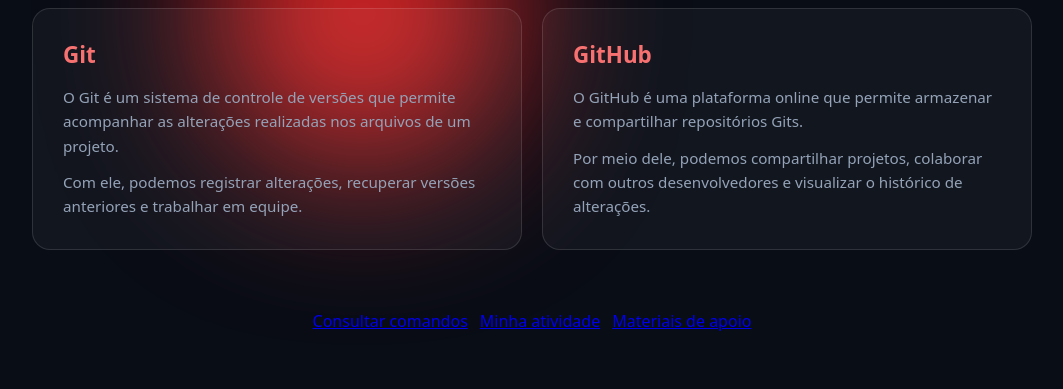
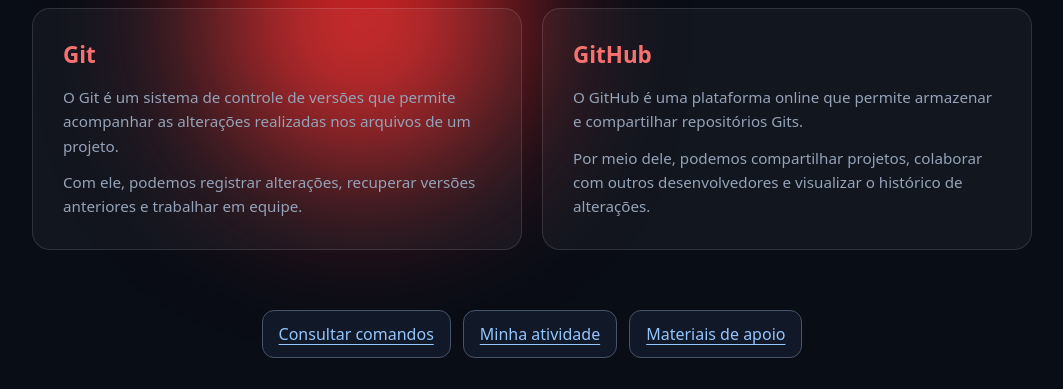
Before and after one commit to Bella11022011/Isabella_pa, a plain HTML site: page index.html in a window 1280 px wide. Shown: the part 517-906 px from the top of the page, without its empty margins (108-1171 px from the left). Drawn offline with Linux system fonts and the light colour scheme.

Commit message:
fiz alterações no estilo do menu-estudo

```diff
--- a/style.css
+++ b/style.css
@@ -255,3 +255,15 @@ p{
     justify-content: center;
     gap: 12px;
 }
+
+.menu-estudo a, .links-estudo a, .rodape-estudo a {
+    color: #93c5fd;
+    text-underline-offset: 4px;
+}
+
+.menu-estudo a {
+    padding: 12px 16px;
+    border: 1px solid #475569;
+    border-radius: 12px;
+    background: #111827;
+}
```
